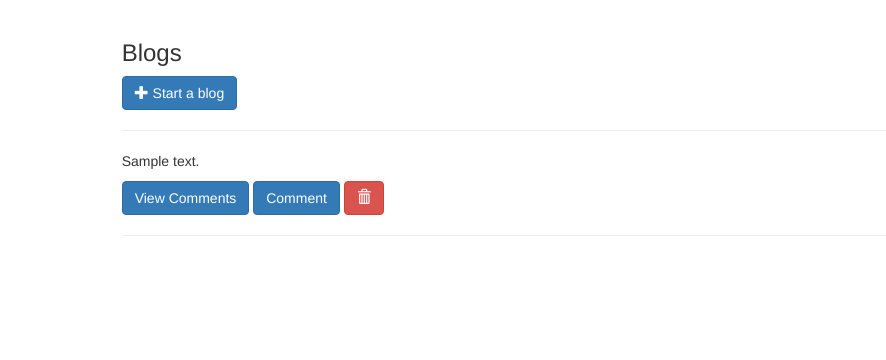
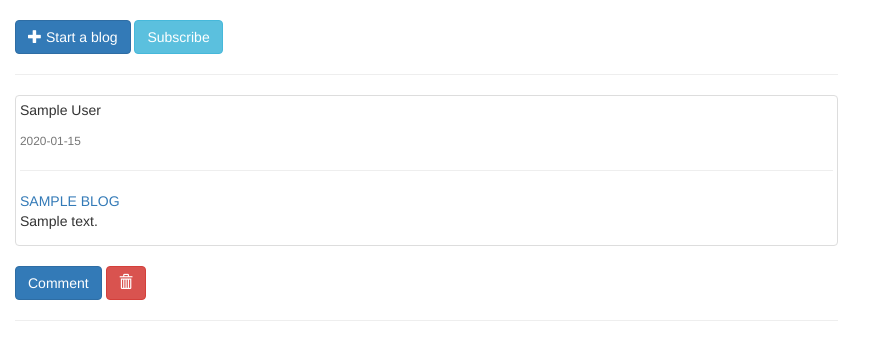
Before and after one commit to OwenMur21/Blog, a Flask app: template app/templates/index.html in a window 1280 px wide. Shown: the part 50-410 px from the top of the page, without its empty margins (0-886 px from the left). Run offline with Flask 2, Linux system fonts and the light colour scheme; the template is opened without the code that fills it: most values are stand-ins (such as "Sample title", 1, 10 or a date in 2020); data that the repository does not hold is empty; some libraries are stand-ins or nearby versions.

Commit message:
Adds subscribe button

```diff
--- a/app/templates/index.html
+++ b/app/templates/index.html
@@ -1,4 +1,5 @@
 {% extends 'base.html' %}
+ {% import 'bootstrap/wtf.html' as wtf %}
 {% block styles%}
 {{ super() }}
 <link href="https://fonts.googleapis.com/css?family=Pangolin" rel="stylesheet">
@@ -6,21 +7,32 @@
 {% endblock %}
 <!-- content block -->
 {% block content %}
-
-  <div class=" col-md-10 col-md-offset-1 col-sm-12">
-      <h3>Blogs</h3>
-
-       <a class="btn btn-primary text-center text-danger " href="/blog/new-blog/"><span class="glyphicon glyphicon-plus" aria-hidden="true"></span> Start a blog</a>
+</div>
+  <div class=" col-md-8">
+       <a class="btn btn-primary text-center " href="/blog/new-blog/"><span class="glyphicon glyphicon-plus" aria-hidden="true"></span> Start a blog</a>
+       <a class="btn btn-info text-center  " href="/subscribe/"></span> Subscribe</a>
        <hr>
   </div>
    {% if blogs %}
-  <div class=" col-md-10 col-md-offset-1 col-sm-12">
+  <div class=" col-md-8">
             {% for blog in blogs%}
-            <p>{{blog.content}} </p>
-            <a class="btn btn-primary text-center text-danger" href="/view-blog/{{blog.id}}">View Comments</a>
-              <a class="btn btn-primary text-center text-danger" href="/comment/{{blog.id}}">Comment</a>
-                 <a class="btn btn-danger" href="/delete-blog/{{blog.id}}"><span class="glyphicon glyphicon-trash" aria-hidden="true"></span></a>
-             <hr>
+            <div class="thumbnail">
+             <article class="media content-section">
+                <div class="media-body">
+                    <div class="article-metadata">
+                        <p>{{ blog.author }}</p>
+                        <small class="text-muted">{{ blog.date_posted.strftime('%Y-%m-%d')}}</small>
+                        <hr>
+                    </div>
+
+            <a href="/view-blog/{{blog.id}}">{{blog.title | upper}}</a>
+                    <p >{{ blog.content }}</p>
+                </div>
+
+            </div>
+            <a class="btn btn-primary text-center text-danger" href="/comment/{{blog.id}}">Comment</a>
+                <a class="btn btn-danger" href="/delete-blog/{{blog.id}}"><span class="glyphicon glyphicon-trash" aria-hidden="true"></span></a>
+<hr>
           {% endfor %}
             </div>
              {%else%}
```
